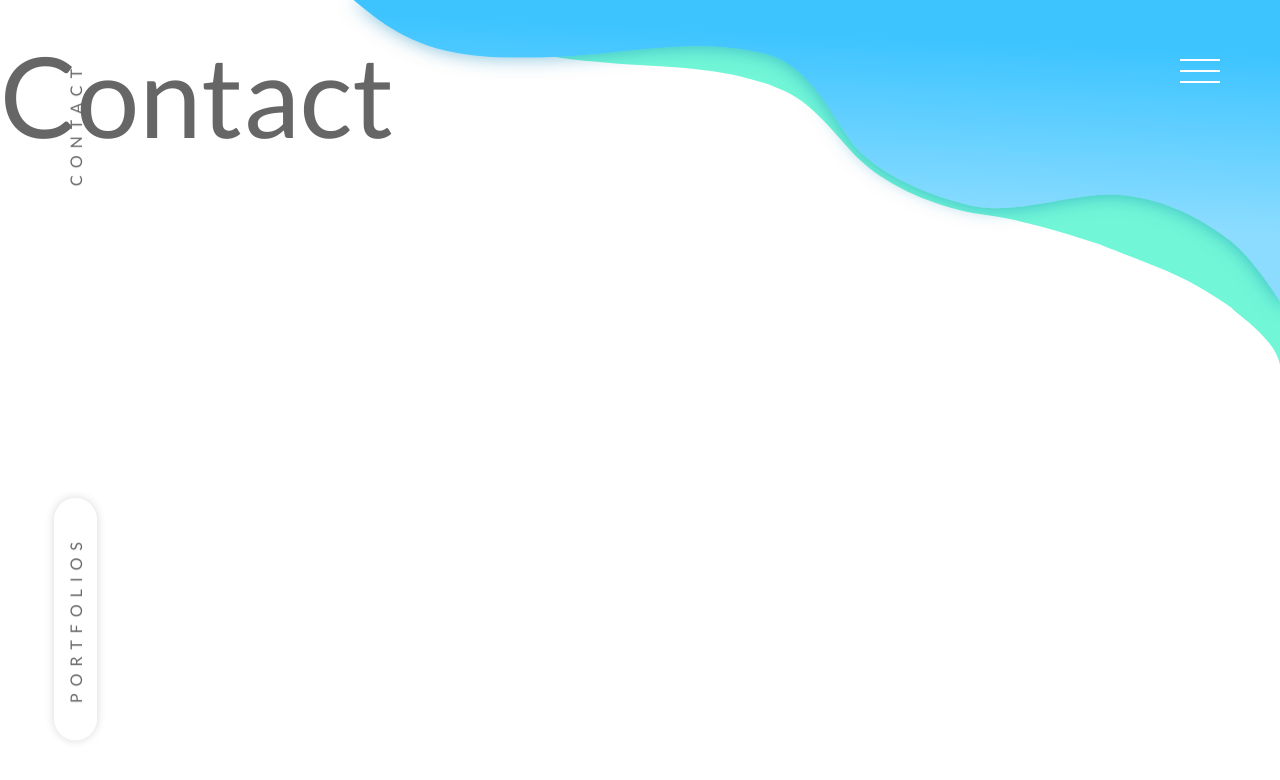
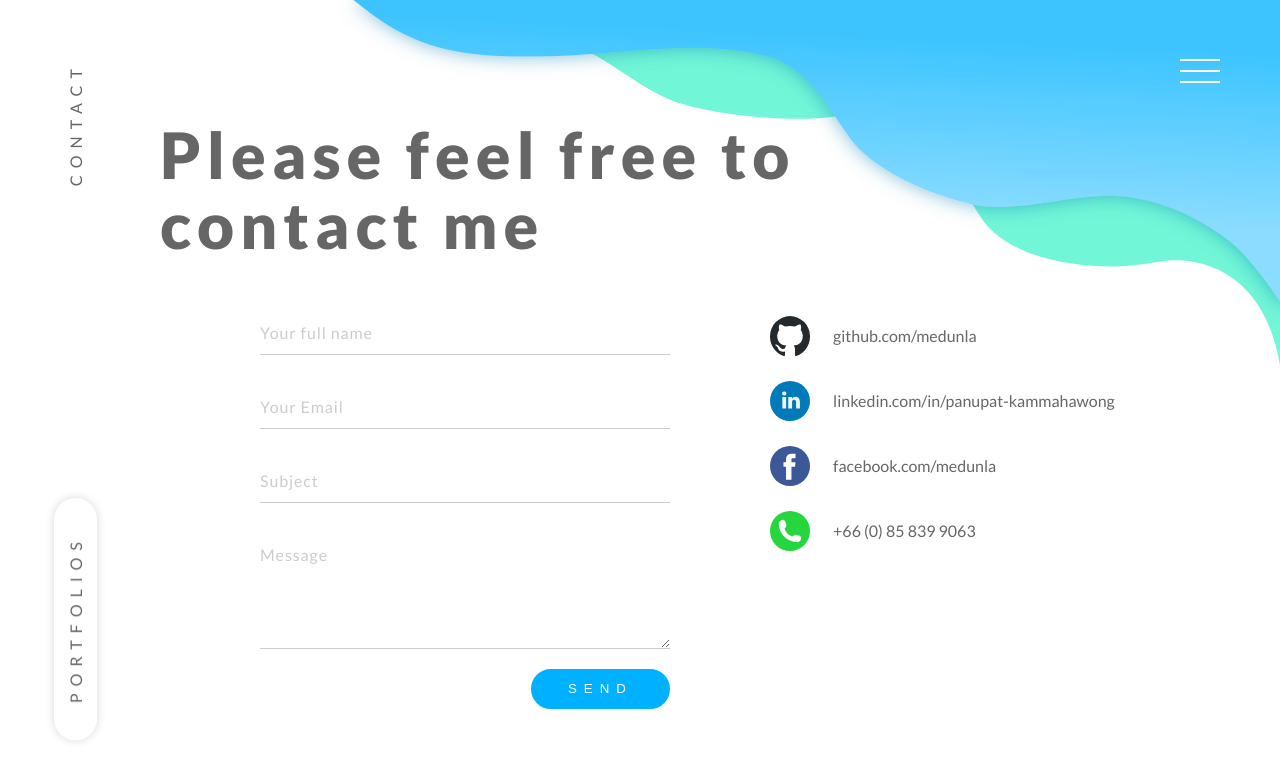
Before and after one commit to medunla/medunla.github.io, a Vue app: page /contact in a window 1280 px wide. Shown: the top 780 px of the page. Built offline with nearby package versions, Linux system fonts and the light colour scheme.

Commit message:
Add contact page

```diff
--- a/src/assets/styles/components/_form.scss
+++ b/src/assets/styles/components/_form.scss
@@ -16,6 +16,7 @@ textarea {
 		outline: none;
 	}
 }
+
 label {
 	cursor: pointer;
 }
@@ -39,24 +40,28 @@ label {
 		cursor: text;
 		transition: all 0.3s cubic-bezier(.4, 0, .2, 1);
 	}
+
 	& input:focus + label,
 	& textarea:focus + label,
 	& input.is-fill + label,
-	& textarea.is-fill + label, {
+	& textarea.is-fill + label {
 		padding-top: 0;
 		font-size: 0.75rem;
 		line-height: 1;
 		letter-spacing: 0.7px;
 		height: auto;
 	}
+
 	& input:focus + label,
 	& textarea:focus + label {
 		color: $color-blue;
 	}
+
 	input,
 	textarea {
 		letter-spacing: 0.9px;
 	}
+
 	.input-underline {
 		content: "";
 		display: block;
@@ -69,6 +74,7 @@ label {
 		transition: width 0.3s cubic-bezier(.4, 0, .2, 1);
 		z-index: 3;
 	}
+
 	& > input:focus ~ .input-underline,
 	& > textarea:focus ~ .input-underline {
 		width: 100%;
--- a/src/assets/styles/pages/_contact.scss
+++ b/src/assets/styles/pages/_contact.scss
@@ -7,11 +7,13 @@
 		@media (max-width: $mobile-break-point) {
 			max-width: calc(100% - #{$page-gutter-with-element-mobile} );
 		}
+
 		@media (max-width: $small-mobile-break-point) {
 			max-width: calc(100% - #{$page-gutter-with-element-small-mobile} );
 		}
 	}
 }
+
 .contact-inner {
 	@extend .other-container-inner;
 
@@ -26,20 +28,23 @@
 		@media (max-width: 1560px) {
 			font-size: 4rem;
 		}
+
 		@media (max-width: 1200px) {
 			width: 100%;
 		}
+
 		@media (max-width: $small-mobile-break-point) {
 			font-size: 3rem;
 		}
 
 		// FadeRight
-		@extend %transition-faderight-setup;
-		transition-delay: 0.5s;
-		.is-contact-page & {
-			@extend %transition-faderight-active;
-		}
+		// @extend %transition-faderight-setup;
+		// transition-delay: 0.5s;
+		// .is-contact-page & {
+		// 	@extend %transition-faderight-active;
+		// }
 	}
+
 	.column-row {
 		display: flex;
 		width: 100%;
@@ -48,6 +53,7 @@
 			flex-wrap: wrap;
 		}
 	}
+
 	.contact-form {
 		width: 100%;
 		padding-right: 100px;
@@ -57,12 +63,13 @@
 		}
 
 		// FadeRight
-		@extend %transition-faderight-setup;
-		transition-delay: 0.6s;
-		.is-contact-page & {
-			@extend %transition-faderight-active;
-		}
+		// @extend %transition-faderight-setup;
+		// transition-delay: 0.6s;
+		// .is-contact-page & {
+		// 	@extend %transition-faderight-active;
+		// }
 	}
+
 	.social-lists {
 		width: 350px;
 		min-width: 350px;
@@ -75,13 +82,14 @@
 		}
 
 		// FadeLeft
-		@extend %transition-fadeleft-setup;
-		transition-delay: 0.7s;
-		.is-contact-page & {
-			@extend %transition-fadeleft-active;
-		}
+		// @extend %transition-fadeleft-setup;
+		// transition-delay: 0.7s;
+		// .is-contact-page & {
+		// 	@extend %transition-fadeleft-active;
+		// }
 	}
 }
+
 .contact-inner-wrapper {
 	width: 100%;
 	display: flex;
--- /dev/null
+++ b/src/components/ContactForm.vue
@@ -0,0 +1,77 @@
+<template>
+	<form
+		action="https://pogaam.com/wp-content/themes/pogaam-light/inc/panupat-mail.php"
+		method="POST"
+		class="contact-form"
+	>
+		<div class="input">
+			<input
+				v-model="name"
+				:class="{ 'is-fill': name }"
+				type="text"
+				id="name"
+				name="name"
+				required
+			>
+			<label for="name">Your full name</label>
+			<span class="input-underline"></span>
+		</div>
+		<div class="input">
+			<input
+				v-model="email"
+				:class="{ 'is-fill': email }"
+				type="email"
+				id="email"
+				name="email"
+				required
+			>
+			<label for="email">Your Email</label>
+			<span class="input-underline"></span>
+		</div>
+		<div class="input">
+			<input
+				v-model="subject"
+				:class="{ 'is-fill': subject }"
+				type="text"
+				id="subject"
+				name="subject"
+				required
+			>
+			<label for="subject">Subject</label>
+			<span class="input-underline"></span>
+		</div>
+		<div class="input">
+			<textarea
+				v-model="message"
+				:class="{ 'is-fill': message }"
+				id="message"
+				name="message"
+				rows="5"
+			/>
+			<label for="message">Message</label>
+			<span class="input-underline"></span>
+		</div>
+		<div class="text-right">
+			<button
+				type="submit"
+				class="button-blue uppercase"
+			>
+				Send
+			</button>
+		</div>
+	</form>
+</template>
+
+<script>
+export default {
+	name: "ContactForm",
+	data() {
+		return {
+			name: "",
+			email: "",
+			subject: "",
+			message: ""
+		};
+	}
+};
+</script>
--- /dev/null
+++ b/src/components/ContactSocialMediaList.vue
@@ -0,0 +1,35 @@
+<template>
+	<ul class="social-lists">
+		<li
+			v-for="social in list"
+			:key="social.name"
+		>
+			<a
+				:href="social.url"
+				:title="social.name"
+				target="_blank"
+			>
+				<img
+					v-if="social.icon && social.icon.src"
+					:src="social.icon.src"
+					:alt="social.icon.alt"
+				/>
+				<span v-if="social.name">
+					{{ social.name }}
+				</span>
+			</a>
+		</li>
+	</ul>
+</template>
+
+<script>
+export default {
+	name: "ContactSocialMediaList",
+	props: {
+		list: {
+			type: Array,
+			default: () => []
+		}
+	}
+};
+</script>
--- a/src/views/Contact.vue
+++ b/src/views/Contact.vue
@@ -1,10 +1,68 @@
 <template>
-	<h1>Contact</h1>
+	<div class="contact-container container">
+		<div class="contact-inner">
+			<h2 class="title">Please feel free to contact me</h2>
+			<div class="contact-inner-wrapper">
+				<div class="column-row">
+					<contact-form />
+					<contact-social-media-list
+						v-if="socials.length"
+						:list="socials"
+					/>
+				</div>
+			</div>
+		</div>
+	</div>
 </template>
 
 <script>
+import ContactForm from "../components/ContactForm.vue";
+import ContactSocialMediaList from "../components/ContactSocialMediaList.vue";
+
 export default {
 	name: "ContactPage",
-	title: "Contact ― Panupat K."
+	title: "Contact ― Panupat K.",
+	components: {
+		ContactForm,
+		ContactSocialMediaList
+	},
+	data() {
+		return {
+			socials: [
+				{
+					name: "github.com/medunla",
+					url: "https://github.com/medunla",
+					icon: {
+						src: "img/social/github.svg",
+						alt: "Github"
+					}
+				},
+				{
+					name: "linkedin.com/in/panupat-kammahawong",
+					url: "https://www.linkedin.com/in/panupat-kammahawong-820551115/",
+					icon: {
+						src: "img/social/linkedin.svg",
+						alt: "LinkedIn"
+					}
+				},
+				{
+					name: "facebook.com/medunla",
+					url: "https://www.facebook.com/medunla",
+					icon: {
+						src: "img/social/facebook.svg",
+						alt: "Facebook"
+					}
+				},
+				{
+					name: "+66 (0) 85 839 9063",
+					url: "tel: +66858399063",
+					icon: {
+						src: "img/social/phone.svg",
+						alt: "Phone number"
+					}
+				}
+			]
+		};
+	}
 };
 </script>
```
Also changed, not shown: public/img/social/phone.svg.
